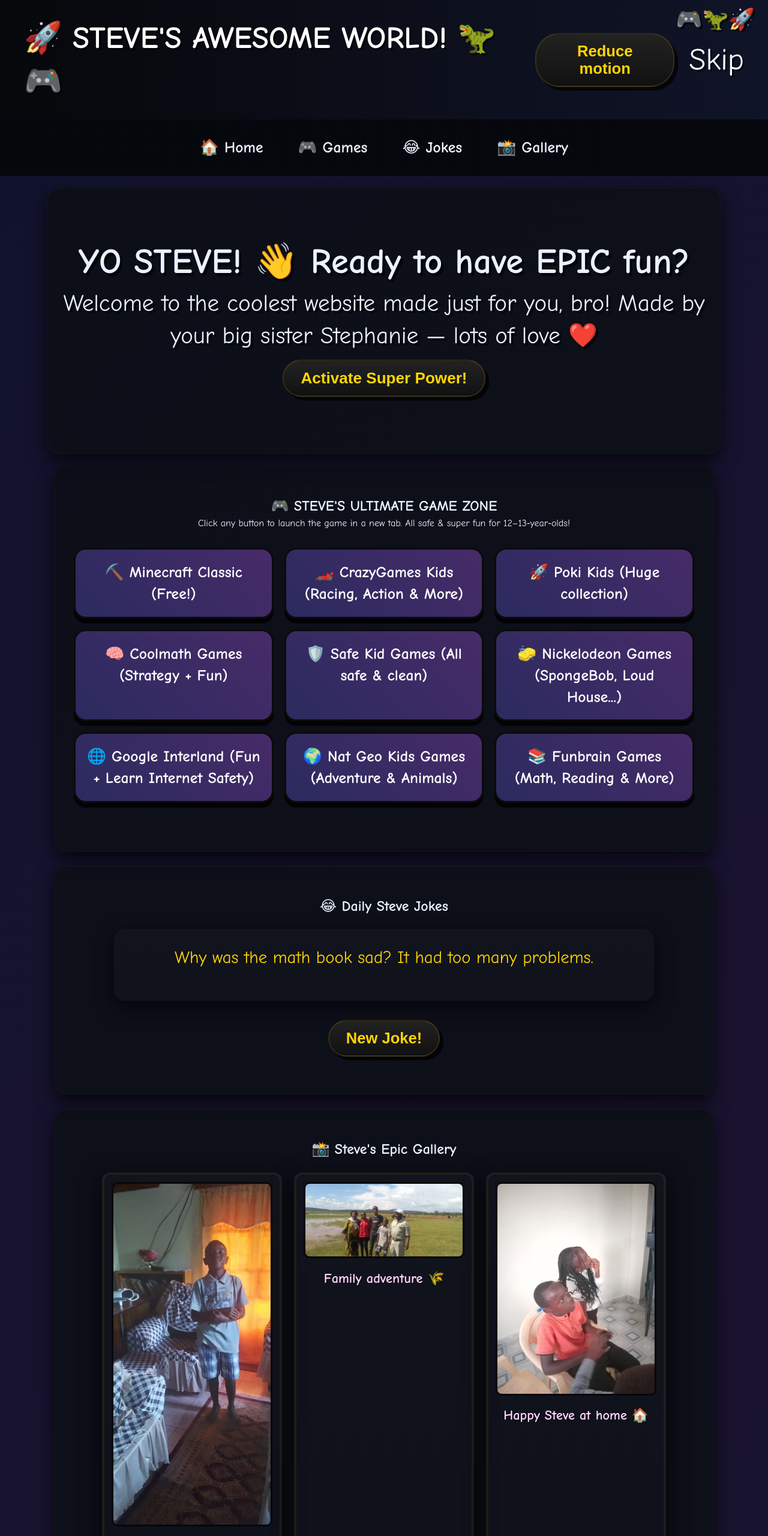
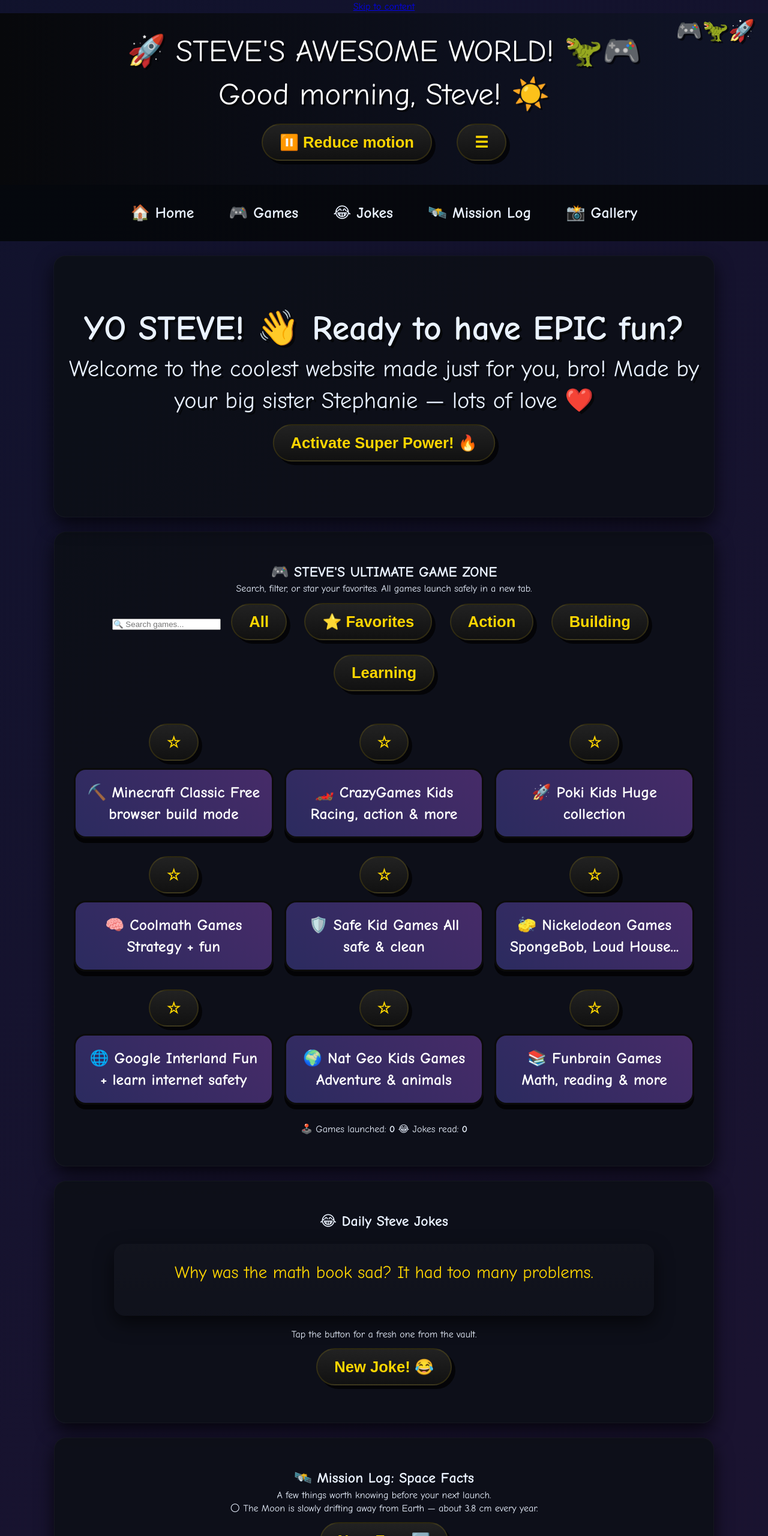
Before and after one commit to stephiewahome-hue/steve-s-awesome-website, a plain HTML site: page index.html in a window 1280 px wide. Shown: the top 2560 px of the page at 60% size. Drawn offline with Linux system fonts and the light colour scheme.

Commit message:
Enhance layout and functionality of index.html
Refactor header and main sections for improved structure and accessibility. Update game section with search and filter functionality.

```diff
--- a/index.html
+++ b/index.html
@@ -8,58 +8,78 @@
 </head>
 <body>
 
+  <a href="#main" class="skip-link">Skip to content</a>
+
   <header>
-    <div style="display:flex;align-items:center;justify-content:space-between;gap:20px;max-width:1200px;margin:0 auto;width:100%;">
-      <div style="text-align:left;">
-        🚀 <strong>STEVE'S AWESOME WORLD!</strong> 🦖🎮
+    <div class="header-inner">
+      <div>
+        <div class="site-title"><span class="rocket">🚀</span> STEVE'S AWESOME WORLD! 🦖🎮</div>
+        <div class="greeting" id="greeting"></div>
       </div>
-      <div style="display:flex;gap:12px;align-items:center;">
-        <button id="motionToggle" onclick="toggleMotion()" aria-pressed="false" title="Reduce or restore motion">Reduce motion</button>
-        <a href="#home" style="color:inherit;text-decoration:none;" aria-hidden="true">Skip</a>
+      <div class="header-controls">
+        <button id="motionToggle" class="icon-btn" type="button" aria-pressed="false" title="Reduce or restore motion">⏸️ Reduce motion</button>
+        <button id="navToggle" class="nav-toggle" type="button" aria-expanded="false" aria-controls="siteNav" aria-label="Toggle menu">☰</button>
       </div>
     </div>
   </header>
 
-  <nav class="nav">
+  <nav class="nav" id="siteNav">
     <a href="#home">🏠 Home</a>
     <a href="#games">🎮 Games</a>
     <a href="#jokes">😂 Jokes</a>
+    <a href="#facts">🛰️ Mission Log</a>
     <a href="#gallery">📸 Gallery</a>
   </nav>
+
+  <main id="main">
 
     <section id="home" class="hero">
       <h1>YO STEVE! 👋 Ready to have EPIC fun?</h1>
       <p>Welcome to the coolest website made just for you, bro! Made by your big sister Stephanie — lots of love ❤️</p>
-    <button onclick="alert('BOOM! SUPER STEVE MODE ACTIVATED! 🔥')">Activate Super Power!</button>
+      <button id="superPowerBtn" type="button">Activate Super Power! 🔥</button>
     </section>
 
     <!-- GAMES SECTION -->
     <section id="games">
       <h2>🎮 STEVE'S ULTIMATE GAME ZONE</h2>
-    <p>Click any button to launch the game in a new tab. All safe & super fun for 12–13‑year‑olds!</p>
+      <p>Search, filter, or star your favorites. All games launch safely in a new tab.</p>
 
-    <div class="game-grid">
-      <a href="https://www.minecraft.net/en-us/play" target="_blank" rel="noopener noreferrer" class="game-btn">⛏️ Minecraft Classic (Free!)</a>
-      <a href="https://kids.crazygames.com/" target="_blank" rel="noopener noreferrer" class="game-btn">🏎️ CrazyGames Kids (Racing, Action & More)</a>
-      <a href="https://kids.poki.com/" target="_blank" rel="noopener noreferrer" class="game-btn">🚀 Poki Kids (Huge collection)</a>
-      <a href="https://www.coolmathgames.com/" target="_blank" rel="noopener noreferrer" class="game-btn">🧠 Coolmath Games (Strategy + Fun)</a>
-      <a href="https://www.safekidgames.com/" target="_blank" rel="noopener noreferrer" class="game-btn">🛡️ Safe Kid Games (All safe & clean)</a>
-      <a href="https://www.nick.com/games/all-games" target="_blank" rel="noopener noreferrer" class="game-btn">🧽 Nickelodeon Games (SpongeBob, Loud House...)</a>
-      <a href="https://beinternetawesome.withgoogle.com/en_us/interland" target="_blank" rel="noopener noreferrer" class="game-btn">🌐 Google Interland (Fun + Learn Internet Safety)</a>
-      <a href="https://kids.nationalgeographic.com/games" target="_blank" rel="noopener noreferrer" class="game-btn">🌍 Nat Geo Kids Games (Adventure & Animals)</a>
-      <a href="https://www.funbrain.com/games" target="_blank" rel="noopener noreferrer" class="game-btn">📚 Funbrain Games (Math, Reading & More)</a>
+      <div class="game-controls">
+        <input type="search" id="gameSearch" class="game-search" placeholder="🔍 Search games...">
+        <button type="button" class="filter-chip" data-filter="all" aria-pressed="true">All</button>
+        <button type="button" class="filter-chip" data-filter="favorites" aria-pressed="false">⭐ Favorites</button>
+        <button type="button" class="filter-chip" data-filter="action" aria-pressed="false">Action</button>
+        <button type="button" class="filter-chip" data-filter="building" aria-pressed="false">Building</button>
+        <button type="button" class="filter-chip" data-filter="learning" aria-pressed="false">Learning</button>
       </div>
 
+      <div class="game-grid" id="gameGrid"></div>
+
+      <div class="stats-bar">
+        <span>🕹️ Games launched: <strong id="statGames">0</strong></span>
+        <span>😂 Jokes read: <strong id="statJokes">0</strong></span>
+      </div>
     </section>
 
     <section id="jokes">
       <h2>😂 Daily Steve Jokes</h2>
       <p id="joke" class="joke-text" role="status" aria-live="polite">Why was the math book sad? It had too many problems.</p>
-    <button onclick="newJoke()">New Joke!</button>
+      <p class="joke-meta" id="jokeMeta">Tap the button for a fresh one from the vault.</p>
+      <div class="joke-actions">
+        <button id="newJokeBtn" type="button">New Joke! 😂</button>
+      </div>
+    </section>
+
+    <section id="facts">
+      <h2>🛰️ Mission Log: Space Facts</h2>
+      <p>A few things worth knowing before your next launch.</p>
+      <div class="fact-card" id="factText" role="status" aria-live="polite"></div>
+      <button id="nextFactBtn" type="button">Next Fact ➡️</button>
     </section>
 
     <section id="gallery">
       <h2>📸 Steve's Epic Gallery</h2>
+      <p>Click or tap any photo to see it up close.</p>
       <div class="gallery">
         <div class="photo-card">
           <img src="Steve(4).webp" srcset="Steve(4).webp 600w" sizes="(max-width:600px) 100vw, 320px" loading="lazy" alt="Steve looking cool">
@@ -88,46 +108,24 @@
       </div>
     </section>
 
+  </main>
+
   <footer>
     Made with ❤️ for Steve by his big sis Stephie <br>
     Keep being awesome, Steve! 🚀
   </footer>
 
-  <script>
-    // Jokes array
-    const jokes = [
-      "Why don't skeletons fight each other? They don't have the guts! 💀",
-      "What do you call a dinosaur that crashes his car? Tyrannosaurus Wrecks! 🦖",
-      "Why was the math book sad? It had too many problems! 📚",
-      "Why did the scarecrow win an award? Because he was outstanding in his field! 🌾",
-      "What do you call fake spaghetti? An impasta! 🍝",
-      "Why can't you give Elsa a balloon? Because she'll let it go! ❄️"
-    ];
+  <!-- Lightbox -->
+  <figure class="lightbox" id="lightbox">
+    <button class="lightbox-close" id="lightboxClose" type="button" aria-label="Close photo">✕</button>
+    <div>
+      <img id="lightboxImg" src="" alt="">
+      <figcaption id="lightboxCaption"></figcaption>
+    </div>
+  </figure>
 
-    function newJoke() {
-      const random = Math.floor(Math.random() * jokes.length);
-      const el = document.getElementById("joke");
-      if (el) el.textContent = jokes[random];
-    }
+  <button class="back-to-top" id="backToTop" type="button" aria-label="Back to top">⬆️</button>
 
-    // Motion toggle (persists in localStorage)
-    function toggleMotion() {
-      const isReduced = document.body.classList.toggle('reduced-motion');
-      document.getElementById('motionToggle').setAttribute('aria-pressed', isReduced);
-      document.getElementById('motionToggle').textContent = isReduced ? 'Restore motion' : 'Reduce motion';
-      localStorage.setItem('reducedMotion', isReduced ? '1' : '0');
-    }
-
-    // Initialize motion preference
-    (function() {
-      const pref = localStorage.getItem('reducedMotion');
-      if (pref === '1') {
-        document.body.classList.add('reduced-motion');
-        document.getElementById('motionToggle').setAttribute('aria-pressed', 'true');
-        document.getElementById('motionToggle').textContent = 'Restore motion';
-      }
-    })();
-  </script>
-
+  <script src="script.js"></script>
 </body>
 </html>
```
Lines whose indentation alone changed are shown as unchanged.
